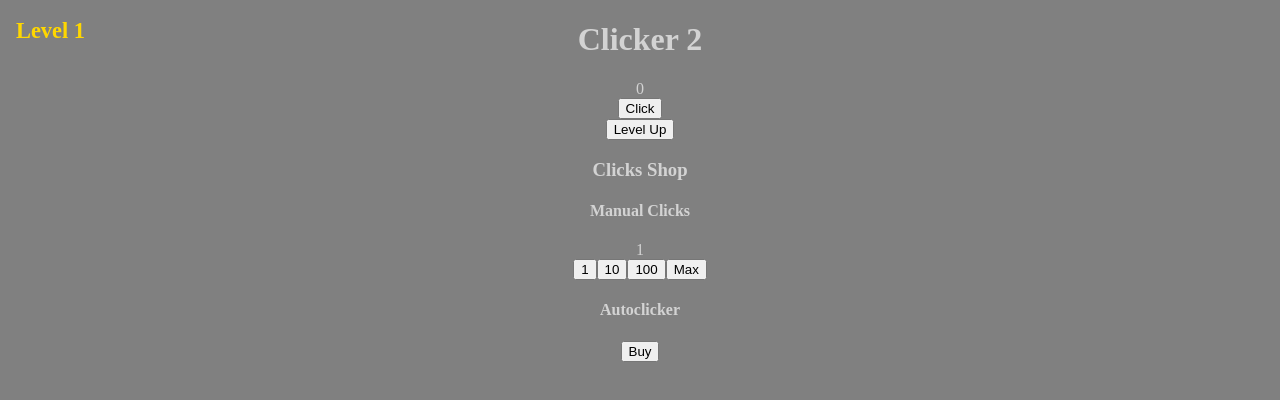
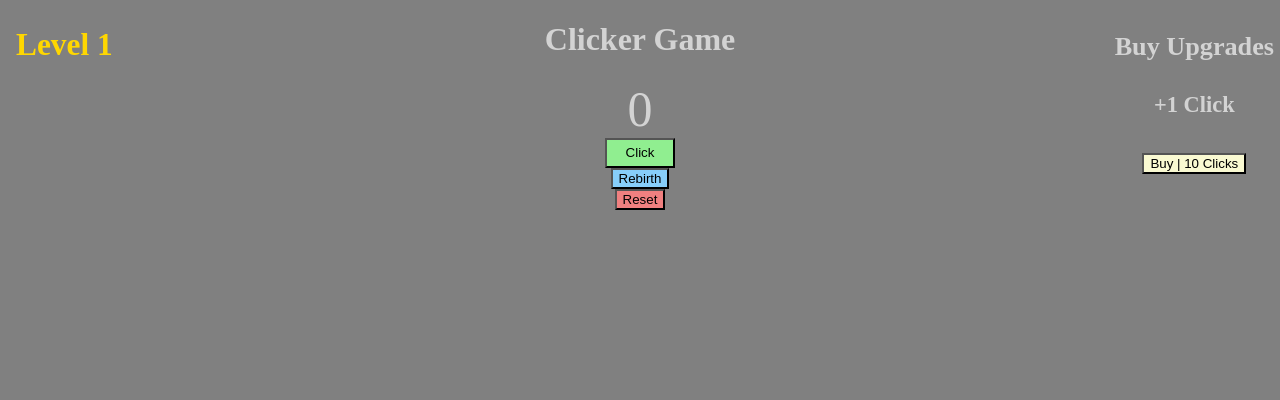
Before and after one commit to Shoosh20/Clicker, a plain HTML site: page index.html in a window 1280 px wide. Drawn offline with Linux system fonts and the light colour scheme.

Commit message:
Update index.html

```diff
--- a/index.html
+++ b/index.html
@@ -7,38 +7,32 @@
     <link rel="stylesheet" href="style.css">
 </head>
 <body>
-    <!--Title-->
-    <div id="titleDiv">
-        <h1 id="title">Clicker 2</h1>
+    <h1>Clicker Game</h1>
+    <div>
+        <label id="clickValue">0</label><br>
+        <button type="button" id="clickButton">Click</button><br>
+        <button id="rebirth">Rebirth</button><br>
+        <button id="reset">Reset</button>
     </div>
-    <!--Clicks/Click Button-->
-    <div id="clicksDiv">
-        <label id="clicks">0</label><br>
-        <button id="clicksButton">Click</button><br>
-        <button id="levelUp">Level Up</button>
-    </div>
-    <!--Clicks Shop-->
-    <div id="clicksShop">
-        <h3>Clicks Shop</h3>
-        <!--Manual Clicks-->
-        <div id="manualClicksDiv">
-            <h4>Manual Clicks</h4>
-            <label id="manualClicks">1</label><br>
-            <button id="mcBuy1">1</button><button id="mcBuy10">10</button><button id="mcBuy100">100</button><button id="mcBuyMax">Max</button>
+    <br>
+    <div id="shop">
+        <h3>Buy Upgrades</h3>
+        <h4>+1 Click</h4>
+            <button id="plusOneClick" class="shopButton">Buy | 10 Clicks</button>
+        <div class="shopElements1">
+        <h4>+10 Click</h4>
+            <button id="plusTenClick" class="shopButton">Buy | 100 Clicks</button>
+        <div class="shopElements2">
+        <h4>+100 Clicks</h4>
+            <button id="plus100Click" class="shopButton">Buy | 1000 Clicks</button>
         </div>
-        <!--Autoclicker-->
-        <div id="autoclicker">
-            <h4>Autoclicker</h4>
-            <button id="buyAutoclicker">Buy</button>
+        <div class="shopElements3">
+        <h4>Autoclicker</h4>
+            <button id="autoClicker" class="shopButton">Buy | 100 Clicks</button>
         </div>
     </div>
-    <!--Level-->
-    <div id="levelDiv">
+    <div>
         <h3 id="level">Level 1</h3>
-    </div>
-</body>
-<script src="script.js"></script>
-</html>
     </div>
 </style>
 <script src="script.js"></script>
```
